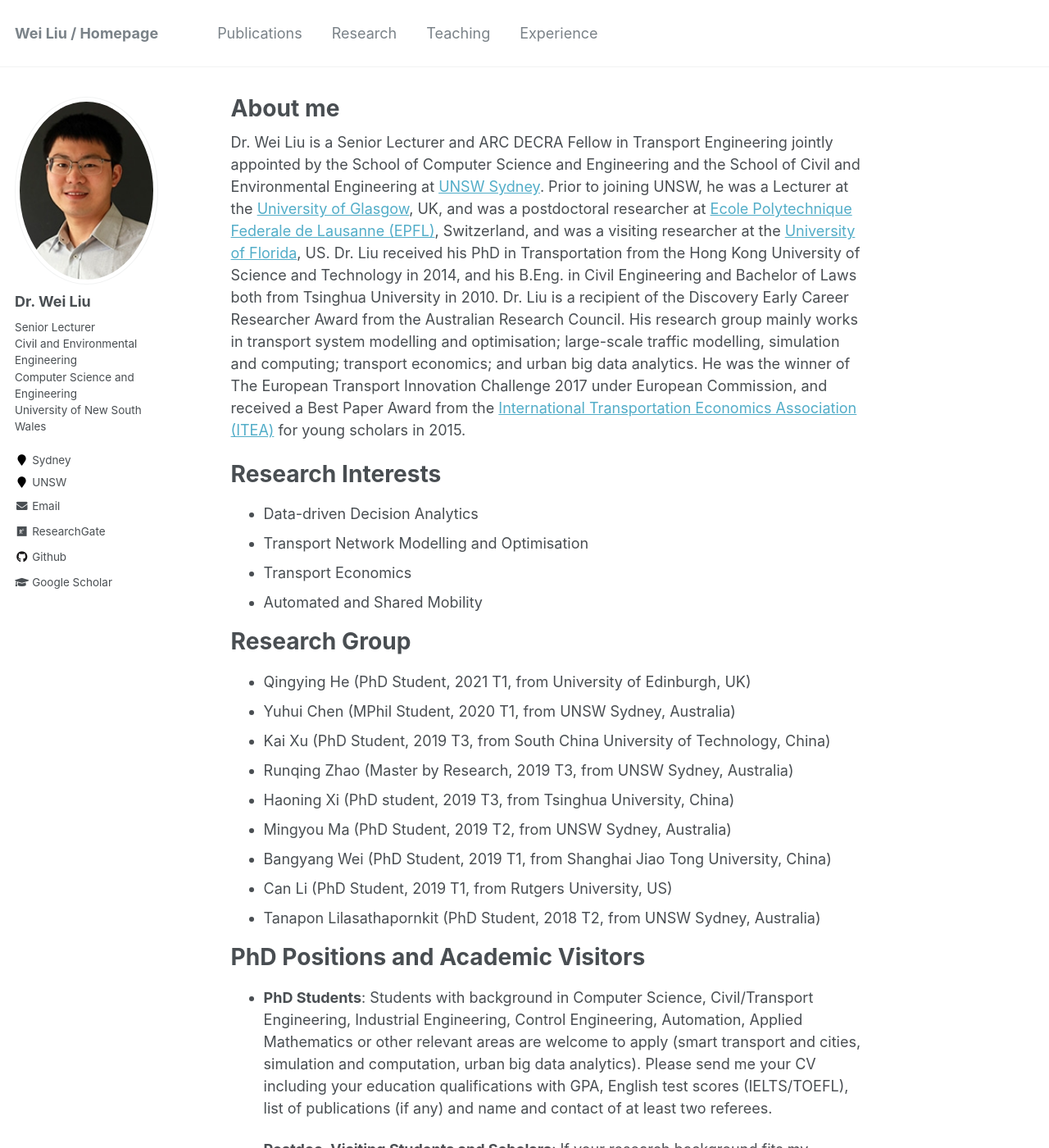
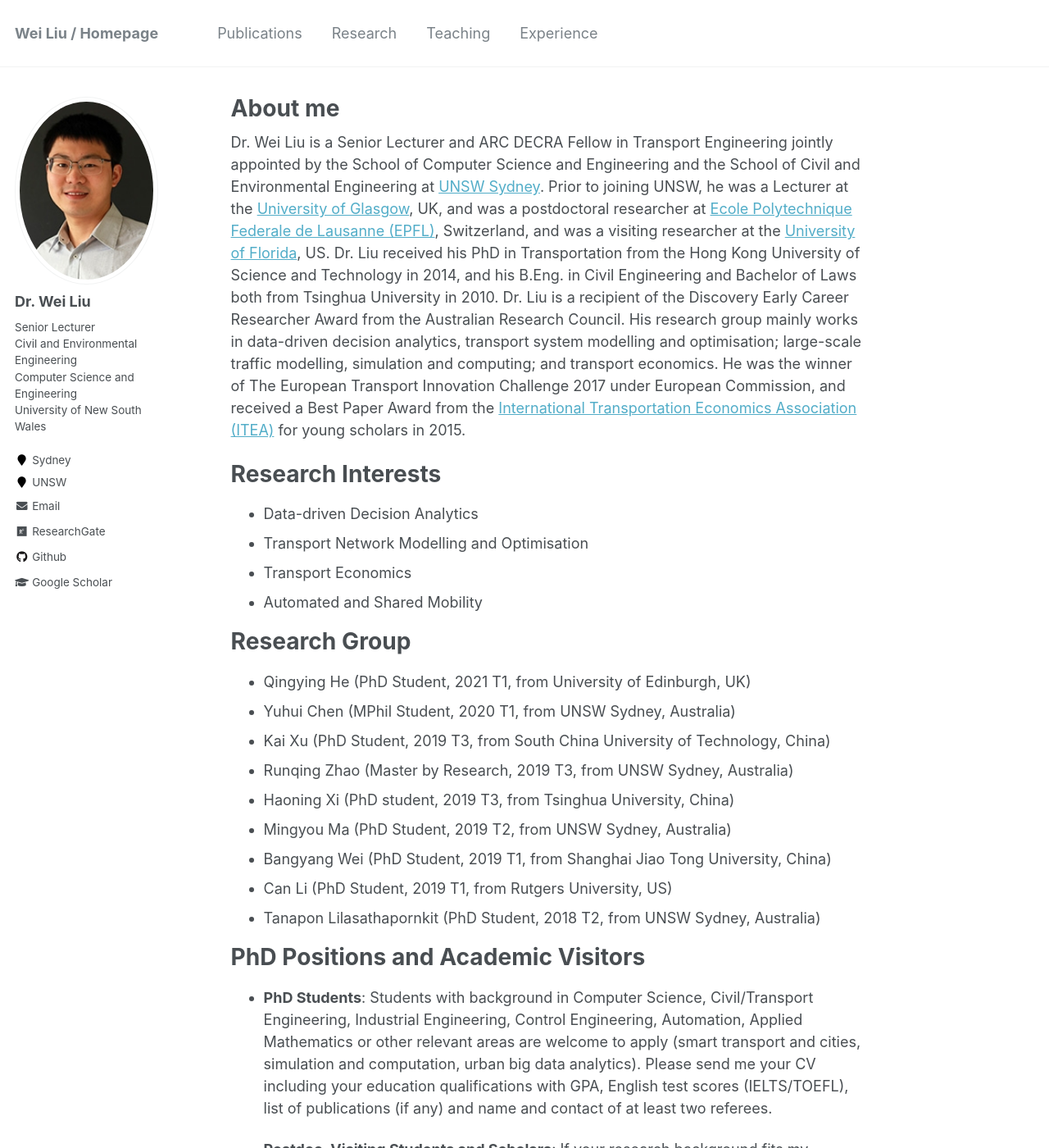
Before and after one commit to weiliu2016/weiliu2016.github.io, a Jekyll site: the page built from _pages/about.md, in a window 1280 px wide and 1400 px high. Shown: the whole window at 82% size. Built offline with Jekyll 4.4.1, drawn with Linux system fonts in a browser that asks for light colours; part of the change alters nothing that is shown; some of the changed text lies outside the part shown.

Commit message:
Update about.md

```diff
--- a/_pages/about.md
+++ b/_pages/about.md
@@ -8,7 +8,7 @@ redirect_from:
   - /about.html
 ---
 
-Dr. Wei Liu is a Senior Lecturer and ARC DECRA Fellow in Transport Engineering jointly appointed by the School of Computer Science and Engineering and the School of Civil and Environmental Engineering at [UNSW Sydney](https://www.unsw.edu.au/). Prior to joining UNSW, he was a Lecturer at the [University of Glasgow](https://www.gla.ac.uk/), UK, and was a postdoctoral researcher at [Ecole Polytechnique Federale de Lausanne (EPFL)](https://www.epfl.ch/en/), Switzerland, and was a visiting researcher at the [University of Florida](http://www.ufl.edu/), US. Dr. Liu received his PhD in Transportation from the Hong Kong University of Science and Technology in 2014, and his B.Eng. in Civil Engineering and Bachelor of Laws both from Tsinghua University in 2010. Dr. Liu is a recipient of the Discovery Early Career Researcher Award from the Australian Research Council. His research group mainly works in transport system modelling and optimisation; large-scale traffic modelling, simulation and computing; transport economics; and urban big data analytics. He was the winner of The European Transport Innovation Challenge 2017 under European Commission, and received a Best Paper Award from the [International Transportation Economics Association (ITEA)](https://iteaweb.org/) for young scholars in 2015.
+Dr. Wei Liu is a Senior Lecturer and ARC DECRA Fellow in Transport Engineering jointly appointed by the School of Computer Science and Engineering and the School of Civil and Environmental Engineering at [UNSW Sydney](https://www.unsw.edu.au/). Prior to joining UNSW, he was a Lecturer at the [University of Glasgow](https://www.gla.ac.uk/), UK, and was a postdoctoral researcher at [Ecole Polytechnique Federale de Lausanne (EPFL)](https://www.epfl.ch/en/), Switzerland, and was a visiting researcher at the [University of Florida](http://www.ufl.edu/), US. Dr. Liu received his PhD in Transportation from the Hong Kong University of Science and Technology in 2014, and his B.Eng. in Civil Engineering and Bachelor of Laws both from Tsinghua University in 2010. Dr. Liu is a recipient of the Discovery Early Career Researcher Award from the Australian Research Council. His research group mainly works in data-driven decision analytics, transport system modelling and optimisation; large-scale traffic modelling, simulation and computing; and transport economics. He was the winner of The European Transport Innovation Challenge 2017 under European Commission, and received a Best Paper Award from the [International Transportation Economics Association (ITEA)](https://iteaweb.org/) for young scholars in 2015.
 
 Research Interests
 ======
@@ -37,16 +37,19 @@ PhD Positions and Academic Visitors
 
 Selected Working Papers
 ======
+- **Liu, W.** On telecommuting and urban spatial structure.
+- Chen, Y., Ma, M., **Liu, W.**, Waller, S.T. Modelling and managing a multi-modal transport system with ridesourcing services and multi-class users.
+- Liu, Q., Jiang, R., **Liu, W.**, Gao, Z. Departure Time Choice and Tolling Scheme in Stochastic Bottleneck Model with Discontinuously Distributed Capacity.
+- Xu, G., Chen, Y., **Liu, W.** Joint Optimization of Park-and-Ride Facility Locations and Alternate Traffic Restriction Scheme under Equilibrium Flows.
 - Xi, H., Aussel, D., **Liu, W.**, Waller, S.T., Rey, D. Single-leader multi-follower games for the regulation of two-sided Mobility-as-a-Service markets.
 - Xu, K., Saberi, M., **Liu, W.** Dynamic pricing and penalty strategies in a coupled market with ridesourcing and taxi considering time-dependent order cancellation behavior.
 - Hu, H., Du, B., **Liu, W.**, Perez, P. A joint optimization model for charger locating and electric bus charging scheduling considering opportunity fast-charging and uncertainties.
-- **Liu, W.** On telecommuting and urban spatial structure.
 - Zhao, R., **Liu, W.**, Zhang, F., Koo, T., Lodewijks, G. Passenger shuttle service network design in an airport.
 - Li, C., Bai, L., **Liu, W.**, Yao, L., Waller, S.T. A Multi-Task Memory Network with Knowledge Adaptation for Multimodal Demand Forecasting.
 - Zhang, X., **Liu, W.**, Levin, M., Waller, S.T. Equilibrium analysis of morning commuting and parking under spatial capacity allocation in the autonomous vehicle environment.
 - Wei, B., Zhang, X., **Liu, W.**, Saberi, M., Waller, S.T. Temporal capacity allocation and tolling schemes for morning commute with carpooling.
 - Ma, M., Zhang, F., **Liu, W.**, Dixit, V. A game theoretical analysis of metro-integrated city logistics systems.
-- Zhang, F., **Liu, W.** An economic analysis of integrating bike sharing service with urban metro systems.
+- Zhang, F., **Liu, W.** An economic analysis of integrating bike sharing service with metro systems.
 - Xi, H., **Liu, W.**, Rey, D., Waller, S.T., Kilby, P. Incentive-compatible mechanisms for online resource allocation in mobility-as-a-service systems.
 - Lilasathapornkit, T., Rey, D., **Liu, W.**, Saberi, M. Traffic Assignment Problem for Pedestrian Networks.
 - **Liu, W.**, Yang, H. Service differentiation in a two-sided market of shared parking.
```
